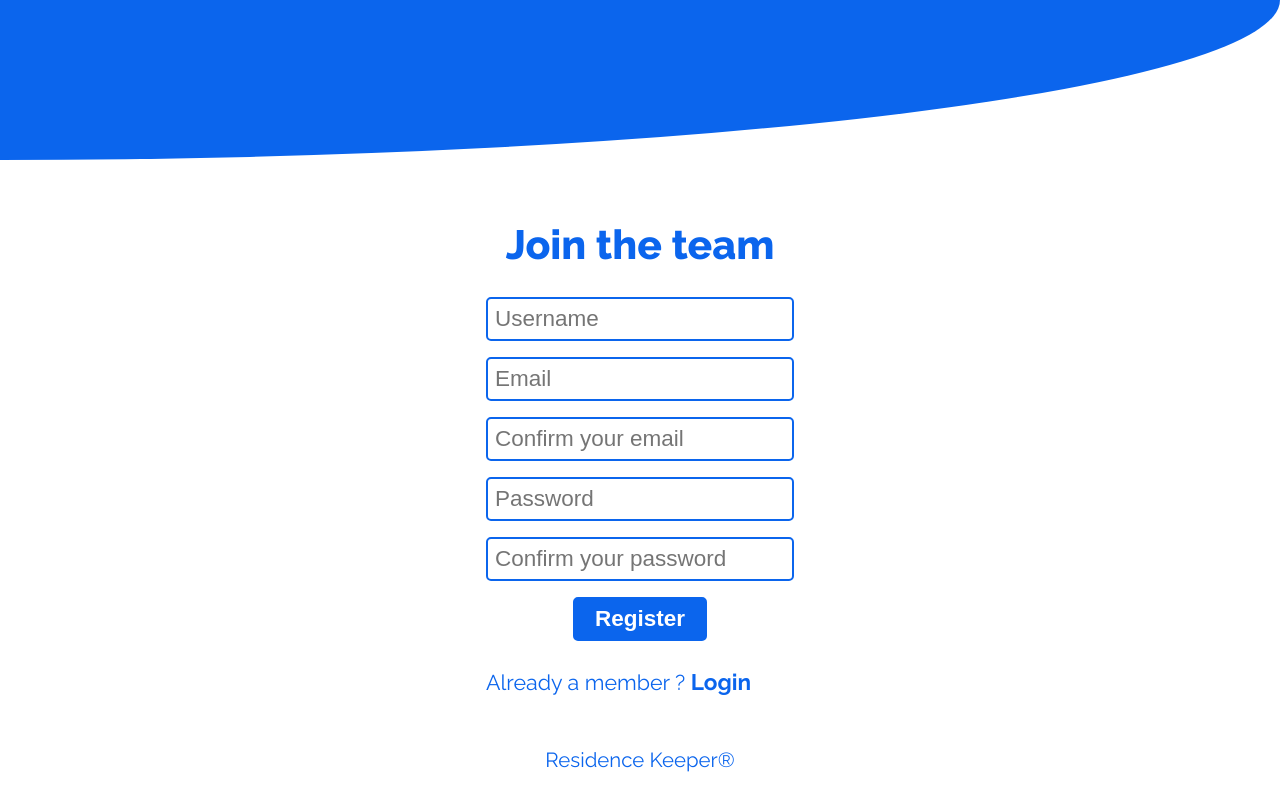
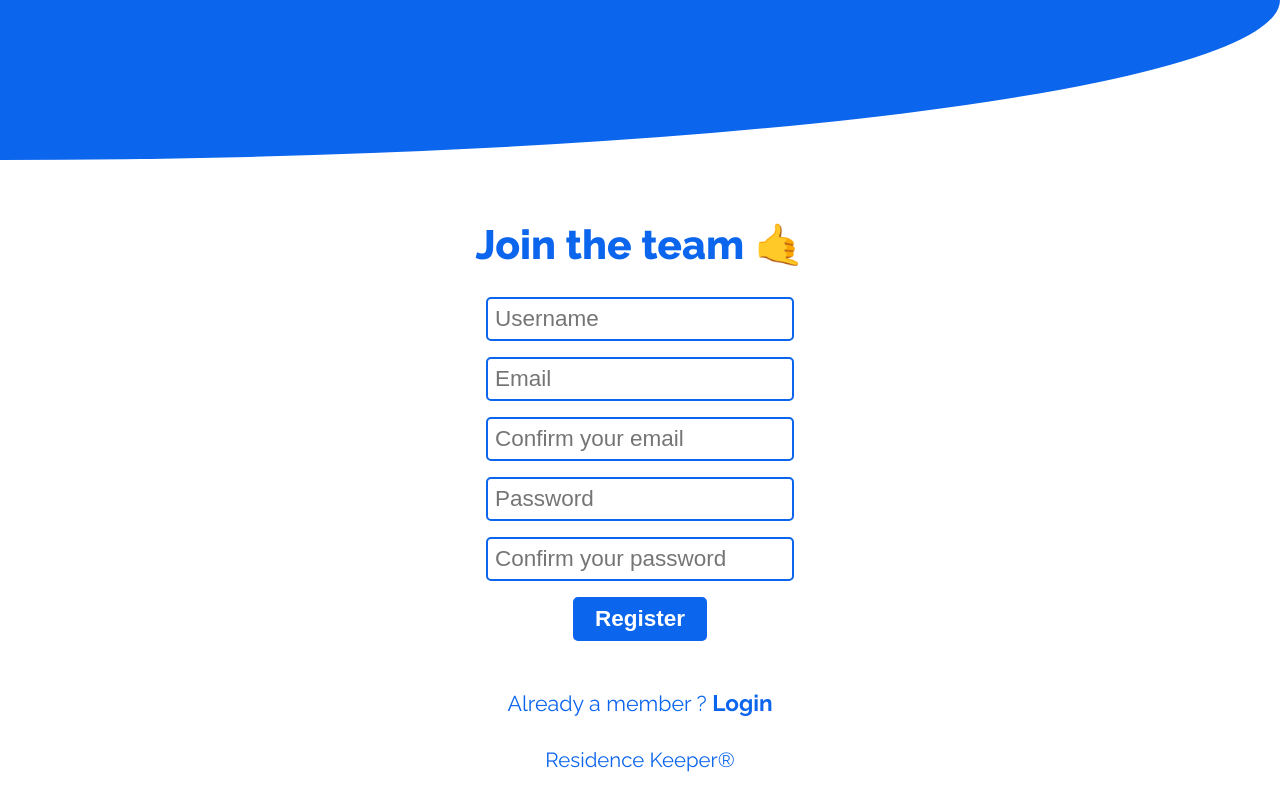
Before and after one commit to Psykoxen/ResidenceKeeper-API, a React (Create React App) app in the folder residencekeeper/: page /register in a window 1280 px wide. Built offline with nearby package versions, Linux system fonts and the light colour scheme.

Commit message:
🎈 perf: Brand Component
Adding brand component

```diff
--- /dev/null
+++ b/residencekeeper/src/components/Brand/Brand.css
@@ -0,0 +1,7 @@
+.brand {
+  color: #0b65ed;
+  text-align: center;
+  position: absolute;
+  bottom: 0;
+  height: 4vh;
+}
--- /dev/null
+++ b/residencekeeper/src/components/Brand/Brand.tsx
@@ -0,0 +1,8 @@
+import React from "react";
+import "./Brand.css";
+
+function Brand() {
+  return <p className="brand">Residence Keeper®</p>;
+}
+
+export default Brand;
--- a/residencekeeper/src/pages/Login/Login.css
+++ b/residencekeeper/src/pages/Login/Login.css
@@ -39,6 +39,7 @@
   border: 2px solid #0b65ed;
   border-radius: 5px;
   padding: 7px;
+  color: #0b65ed;
 }
 
 .login form input:focus {
--- a/residencekeeper/src/pages/Login/Login.tsx
+++ b/residencekeeper/src/pages/Login/Login.tsx
@@ -2,6 +2,7 @@ import React, { useState, useEffect } from "react";
 import "./Login.css";
 import User from "../../types/User";
 import { Link } from "react-router-dom";
+import Brand from "../../components/Brand/Brand";
 
 function Login() {
   const [user, setUserData] = useState<User | null>(null);
@@ -45,7 +46,7 @@ function Login() {
     <div className="login">
       <div></div>
       <div className="page-content">
-        <h1>Login</h1>
+        <h1>Login 👋</h1>
         <form onSubmit={handleSubmit}>
           <input
             type="text"
@@ -65,7 +66,7 @@ function Login() {
           Not a member yet ? <span>Register</span>
         </Link>
       </div>
-      <p className="brand">Residence Keeper®</p>
+      <Brand />
     </div>
   );
 }
--- a/residencekeeper/src/pages/Register/Register.css
+++ b/residencekeeper/src/pages/Register/Register.css
@@ -54,19 +54,13 @@
   font-weight: bold;
 }
 
-.register .brand {
+.register-link {
   color: #0b65ed;
   text-align: center;
-  position: absolute;
-  bottom: 0;
-  height: 4vh;
 }
 
-.register-link {
+.register-link a {
+  font-weight: bold;
+  color: #0b65ed;
   text-decoration: none;
-  color: #0b65ed;
 }
-
-.register-link span {
-  font-weight: bold;
-}
--- a/residencekeeper/src/pages/Register/Register.tsx
+++ b/residencekeeper/src/pages/Register/Register.tsx
@@ -2,6 +2,7 @@ import React, { useState, useEffect } from "react";
 import "./Register.css";
 import User from "../../types/User";
 import { Link } from "react-router-dom";
+import Brand from "../../components/Brand/Brand";
 
 function Register() {
   const [user, setUserData] = useState<User | null>(null);
@@ -52,7 +53,7 @@ function Register() {
     <div className="register">
       <div></div>
       <div className="page-content">
-        <h1>Join the team</h1>
+        <h1>Join the team 🤙</h1>
         <form onSubmit={handleSubmit}>
           <input
             type="text"
@@ -86,11 +87,11 @@ function Register() {
           />
           <button type="submit">Register</button>
         </form>
-        <Link to="/login" className="register-link">
-          Already a member ? <span>Login</span>
-        </Link>{" "}
+        <p className="register-link">
+          Already a member ? <Link to="/login">Login</Link>
+        </p>
       </div>
-      <p className="brand">Residence Keeper®</p>
+      <Brand />
     </div>
   );
 }
```
